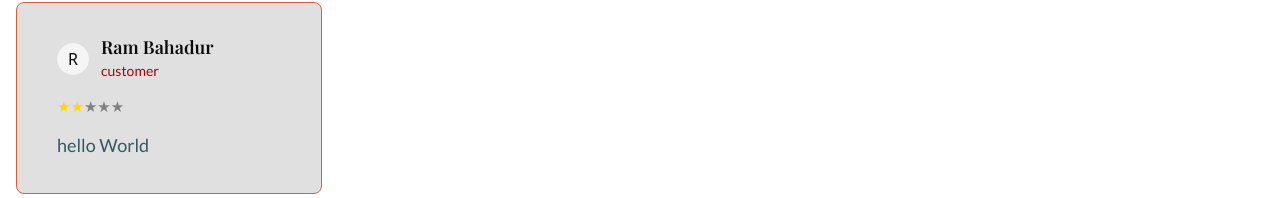
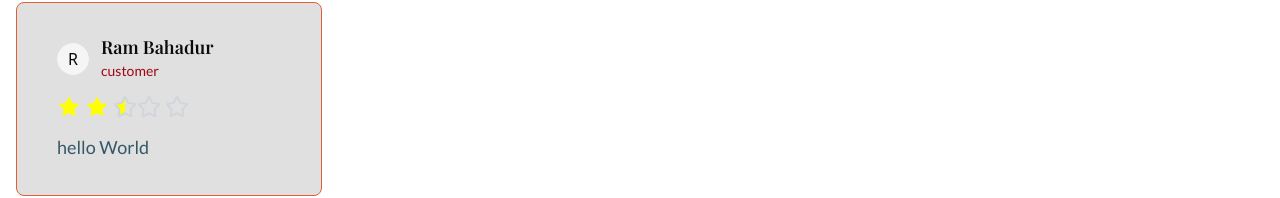
Before and after one commit to DG2070/Himalaya-Restaurant, a Next.js app in the folder apps/frontend/: page / in a window 1280 px wide. Shown: the part 687-885 px from the top of the page. Built offline with nearby package versions, Linux system fonts and the light colour scheme.

Commit message:
feat(frontend): replace react-stars with react-simple-star-rating and update review display logic

```diff
--- a/apps/frontend/package.json
+++ b/apps/frontend/package.json
@@ -19,7 +19,7 @@
     "next": "15.3.4",
     "react": "^19.0.0",
     "react-dom": "^19.0.0",
-    "react-stars": "^2.2.5",
+    "react-simple-star-rating": "^5.1.7",
     "tailwind-merge": "^3.3.1"
   },
   "devDependencies": {
--- a/apps/frontend/src/app/page.tsx
+++ b/apps/frontend/src/app/page.tsx
@@ -31,7 +31,7 @@ export default function Home() {
           customerName="Ram Bahadur"
           customerPosition="customer"
           reviewText="hello World"
-          reviewInNumber={2}
+          reviewInNumber={2.5}
         />
       </div>
 
--- a/apps/frontend/src/components/shared/review-card.tsx
+++ b/apps/frontend/src/components/shared/review-card.tsx
@@ -1,5 +1,6 @@
-import ReactStars from "react-stars";
+import { Star } from "lucide-react";
 import { Avatar, AvatarFallback, AvatarImage } from "../ui/avatar";
+import { cn } from "@/lib/utils";
 
 interface ReviewCardProps {
   customerName: string;
@@ -15,6 +16,42 @@ const ReviewCard = ({
   reviewInNumber,
   reviewText,
 }: ReviewCardProps) => {
+  const totalStars = 5;
+  const stars = Array.from({ length: totalStars }, (_, i) => {
+    const starNumber = i + 1;
+    if (reviewInNumber >= starNumber) {
+      // Full star
+      return (
+        <Star
+          key={i}
+          className="text-transparent"
+          fill="yellow"
+          fillRule="nonzero"
+        />
+      );
+    } else if (reviewInNumber >= starNumber - 0.5) {
+      return (
+        <span key={i} className="relative inline-block w-5 h-5">
+          <Star
+            className={cn(" absolute left-0 top-0", "text-gray-300")}
+            fill="yellow"
+            fillRule="nonzero"
+            style={{ clipPath: "inset(0 50% 0 0)" }}
+          />
+          <Star className="text-gray-300" fill="none" stroke="currentColor" />
+        </span>
+      );
+    } else {
+      return (
+        <Star
+          key={i}
+          className="text-gray-300"
+          fill="none"
+          stroke="currentColor"
+        />
+      );
+    }
+  });
   return (
     <div className="py-8 px-10 rounded-[8px] border-[1px] flex flex-col gap-3 bg-body border-primary ">
       <div className="flex items-center gap-3">
@@ -27,9 +64,7 @@ const ReviewCard = ({
           <div className="text-red-800 lato-regular-14">{customerPosition}</div>
         </div>
       </div>
-      <div>
-        <ReactStars count={5} value={reviewInNumber} edit={false} />
-      </div>
+      <div className="flex gap-1">{stars}</div>
       <div className="text-[#345867] lato-regular-18 leading-[180%]!">
         {reviewText}
       </div>
```
Also changed, not shown: 1 other file (tests, documents, lock files or other folders).
